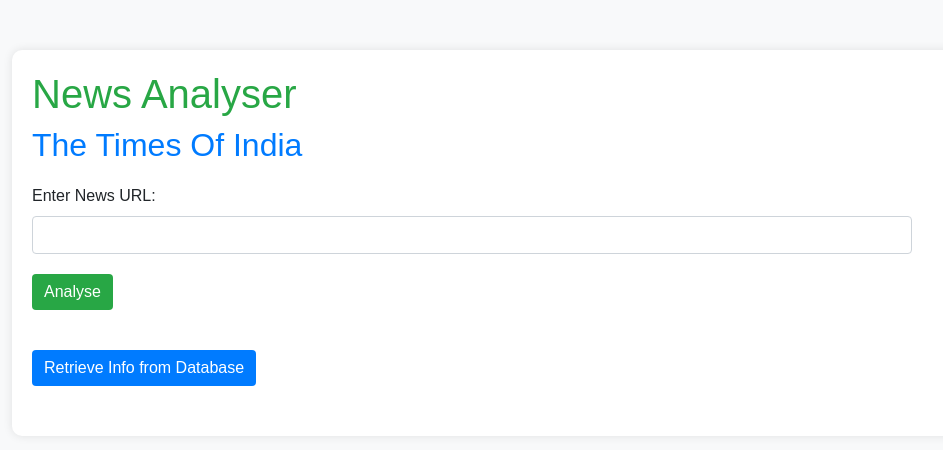
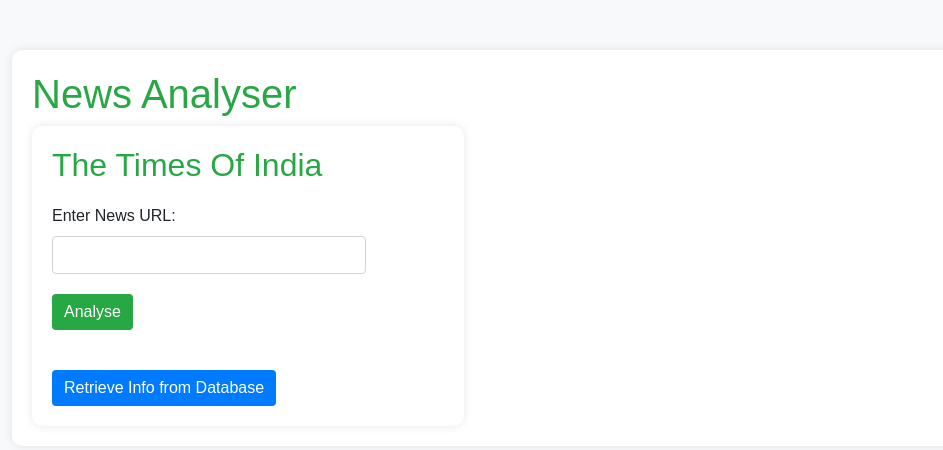
Before and after one commit to Pradeep-7142/TOI-News_Scrapping, a Flask app: page / in a window 1280 px wide. Shown: the top 450 px of the page, without its empty margins (58-1001 px from the left). Run offline with Flask 2, Linux system fonts and the light colour scheme; some libraries are stand-ins or nearby versions.

Commit message:
Update ind.css

```diff
--- a/static/ind.css
+++ b/static/ind.css
@@ -23,7 +23,24 @@
     margin-top: 20px;
 }
 
-form {
+.form-container {
+    display: flex;
+    flex-direction: row;
+}
+
+.form-card {
+    width: 40%;
+    padding: 20px;
+    border-radius: 10px;
+    box-shadow: 0 0 10px rgba(0, 0, 0, 0.1);
+    background-color: #ffffff;
+}
+
+.form-card h2 {
+    color: #28a745;
+}
+
+.form-card form {
     margin-top: 20px;
 }
 
@@ -39,15 +56,6 @@
     margin-top: 30px;
 }
 
-h2 {
-    color: #28a745;
-}
-
-.col-md-6 {
-    margin-top: 20px;
-}
-
-/* Add this style for the cleaned text box */
 .analyse_data p {
     border: 2px solid #28a745;
     padding: 10px;
@@ -55,7 +63,11 @@
     background-color: #f8f9fa;
 }
 
-/* Add this style for the table in the right column */
+.table-container {
+    width: 60%;
+    margin-left: 20px;
+}
+
 .table-bordered {
     border: 2px solid #007bff;
     margin-top: 20px;
@@ -66,7 +78,6 @@
     border: 2px solid #007bff;
 }
 
-/* Add some spacing between table rows */
 .table-bordered tr {
     margin-bottom: 10px;
 }
```
